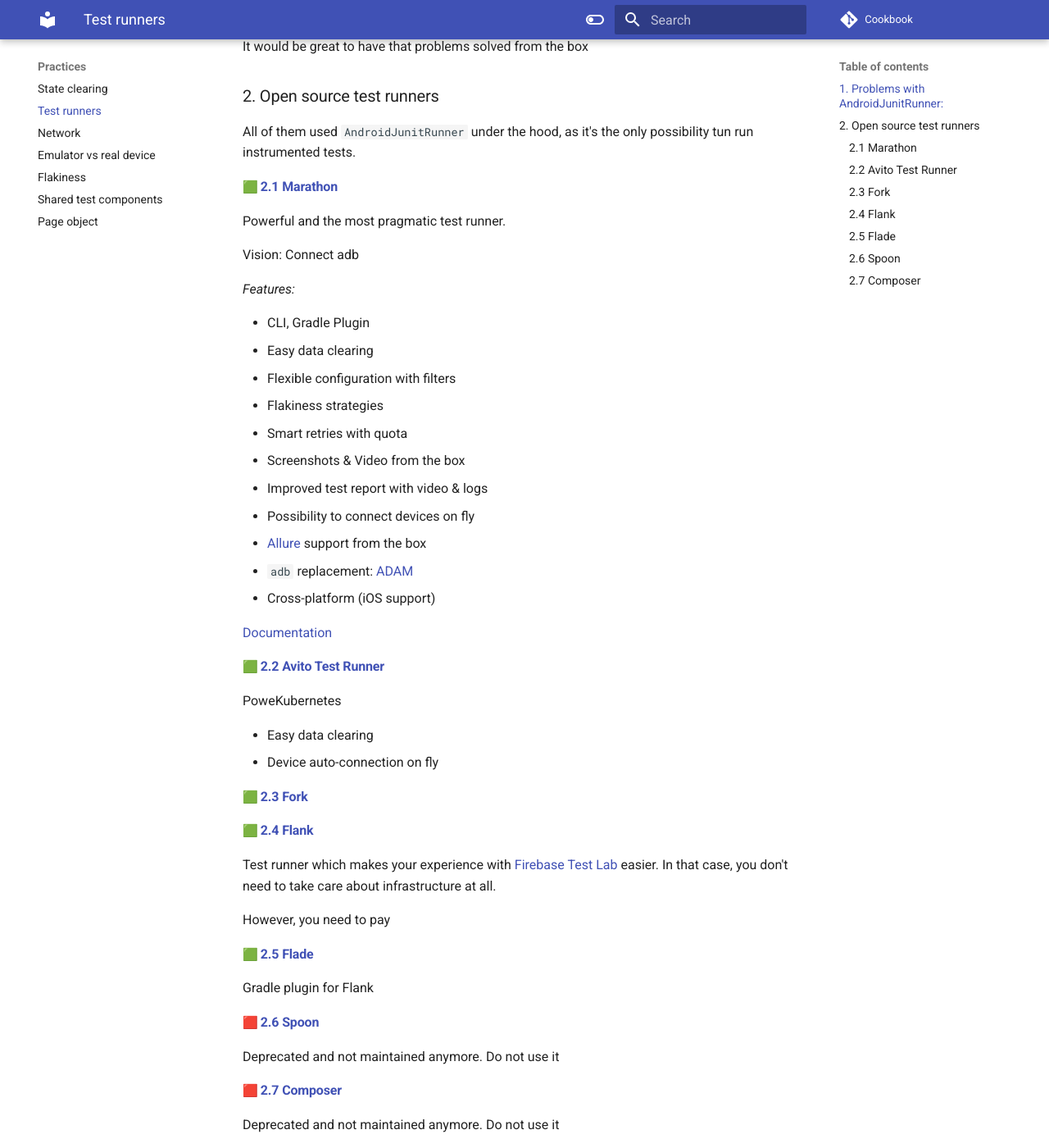
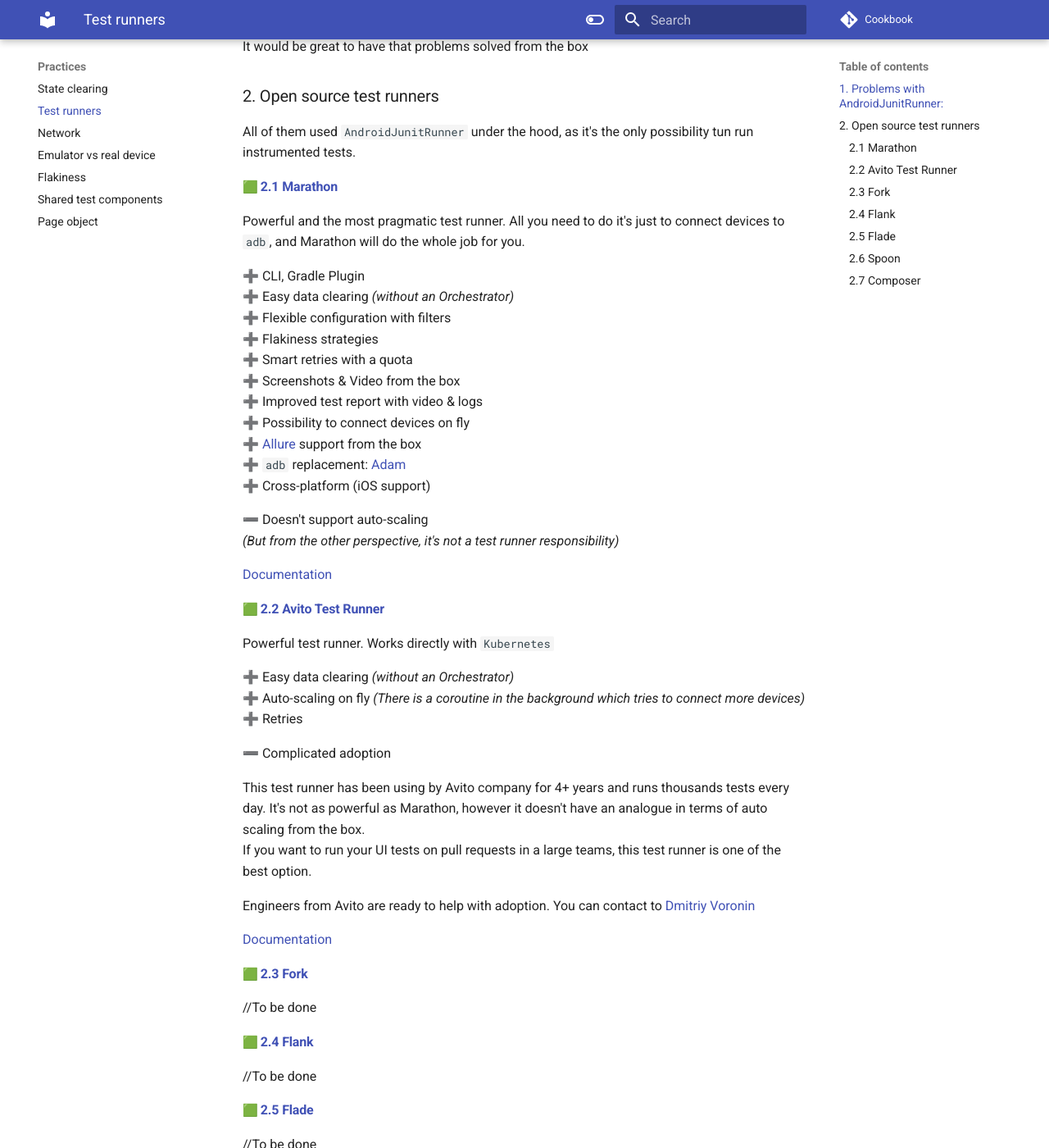
Before and after one commit to android-ui-testing/Cookbook, an MkDocs documentation site: the page built from docs/content/practices/test_runners_review.md, in a window 1280 px wide and 1400 px high, scrolled down 1218 px. Shown: the whole window at 82% size. Built offline with MkDocs 1.6.1 and Material for MkDocs 9.7.7, drawn with Linux system fonts in a browser that asks for light colours; emoji names are drawn with the system emoji font; comment, search, counter and statistics services are not loaded.

Commit message:
pros/cons fixing

```diff
--- a/docs/content/practices/test_runners_review.md
+++ b/docs/content/practices/test_runners_review.md
@@ -62,45 +62,55 @@
 
 #### [:green_square: 2.1 Marathon](https://github.com/MarathonLabs/marathon)
 
-Powerful and the most pragmatic test runner.
+Powerful and the most pragmatic test runner. All you need to do it's just to connect devices to `adb`, and Marathon will
+do the whole job for you.
 
-Vision: Connect adb
+➕ CLI, Gradle Plugin <br>
+➕ Easy data clearing _(without an Orchestrator)_ <br>
+➕ Flexible configuration with filters <br>
+➕ Flakiness strategies <br>
+➕ Smart retries with a quota <br>
+➕ Screenshots & Video from the box <br>
+➕ Improved test report with video & logs <br>
+➕ Possibility to connect devices on fly <br>
+➕ [Allure](https://github.com/allure-framework) support from the box <br>
+➕ `adb` replacement: [Adam](https://github.com/Malinskiy/adam) <br>
+➕ Cross-platform (iOS support) <br>
 
-*Features:*
-
-* CLI, Gradle Plugin
-* Easy data clearing
-* Flexible configuration with filters
-* Flakiness strategies
-* Smart retries with quota
-* Screenshots & Video from the box
-* Improved test report with video & logs
-* Possibility to connect devices on fly
-* [Allure](https://github.com/allure-framework) support from the box
-* `adb` replacement: [ADAM](https://github.com/Malinskiy/adam)
-* Cross-platform (iOS support)
+➖ Doesn't support auto-scaling <br>
+_(But from the other perspective, it's not a test runner responsibility)_
 
 [Documentation](https://marathonlabs.github.io/marathon/)
 
 #### [:green_square: 2.2 Avito Test Runner](https://github.com/avito-tech/avito-android/tree/develop/subprojects/test-runner)
 
-PoweKubernetes
+Powerful test runner. Works directly with `Kubernetes`
 
-* Easy data clearing
-* Device auto-connection on fly
+➕ Easy data clearing _(without an Orchestrator)_ <br>
+➕ Auto-scaling on fly _(There is a coroutine in the background which tries to connect more devices)_
+➕ Retries
+
+➖ Complicated adoption <br>
+
+This test runner has been using by Avito company for 4+ years and runs thousands tests every day. It's not as powerful
+as Marathon, however it doesn't have an analogue in terms of auto scaling from the box.<br>
+If you want to run your UI tests on pull requests in a large teams, this test runner is one of the best option.
+
+Engineers from Avito are ready to help with adoption. You can contact to [Dmitriy Voronin](https://github.com/dsvoronin)
+
+[Documentation](https://avito-tech.github.io/avito-android/test_runner/TestRunner/)
 
 #### [:green_square: 2.3 Fork](https://github.com/shazam/fork)
 
+//To be done
+
 #### [:green_square: 2.4 Flank](https://github.com/Flank/flank)
 
-Test runner which makes your experience with [Firebase Test Lab](https://firebase.google.com/products/test-lab)
-easier. In that case, you don't need to take care about infrastructure at all.
-
-However, you need to pay
+//To be done
 
 #### [:green_square: 2.5 Flade](https://github.com/runningcode/fladle)
 
-Gradle plugin for Flank
+//To be done
 
 #### [:red_square: 2.6 Spoon](https://github.com/square/spoon)
 
```
